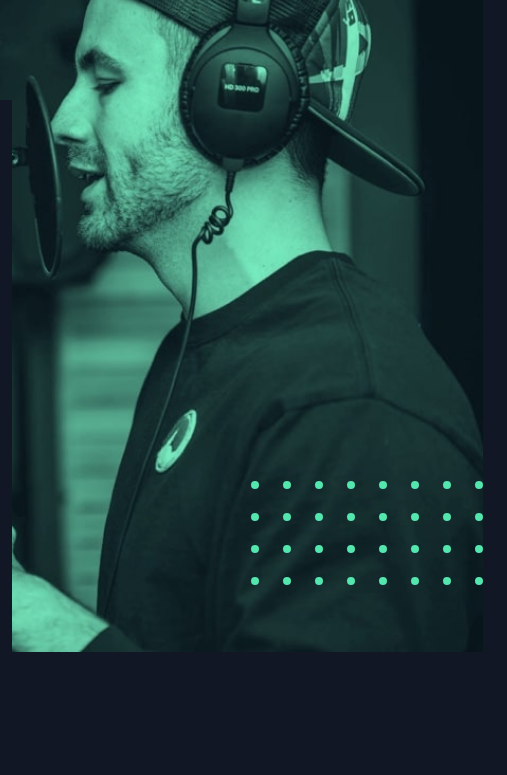
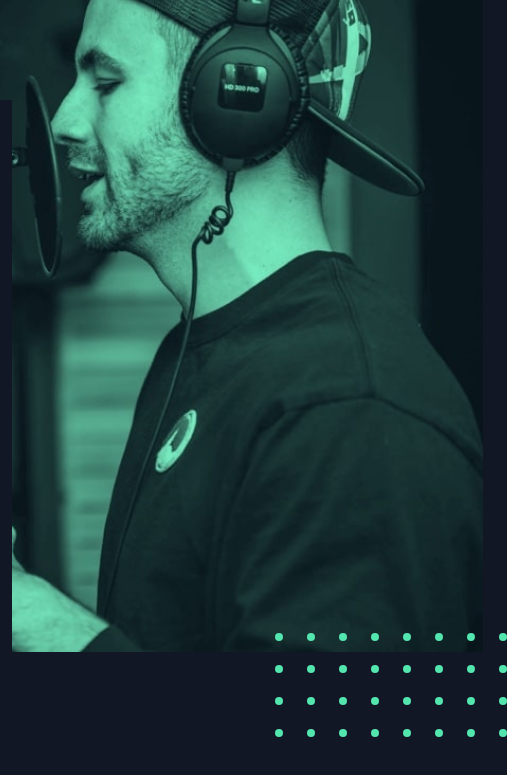
Before and after one commit to correlucas/pod-request-access-landing-page, a plain HTML site: page index.html in a window 1280 px wide. Shown: the part 159-934 px from the top of the page, 797-1304 px from the left, 507 px wide, since content can reach past the window. Drawn offline with Linux system fonts and the light colour scheme; a web font is replaced by a local one.

Commit message:
decoration position fixed

```diff
--- a/scss/style.scss
+++ b/scss/style.scss
@@ -1,7 +1,7 @@
 @import url("https://fonts.googleapis.com/css2?family=Chivo:wght@100;200;300;700&display=swap");
 
 @import "reset";
-@import "mediaqueries";
+@import "mediaQueries";
 
 // reset input styles
 input {
@@ -75,6 +75,9 @@ main {
   grid-template-columns: 2fr 1fr;
   padding-block: 100px;
 
+  position: relative;
+  overflow: visible;
+
   section {
     @include container;
   }
@@ -95,13 +98,13 @@ main {
     padding-bottom: 40px;
   }
   &::after {
+    display: block;
     position: absolute;
     content: url(/assets/desktop/bg-pattern-dots.svg);
+    width: 232px;
+    height: 104px;
     bottom: 50px;
-    right: 0px;
-    @include display(desktop-big) {
-      right: 430px;
-    }
+    right: -96px;
   }
 }
 
```
Also changed, not shown: css/style.css.
